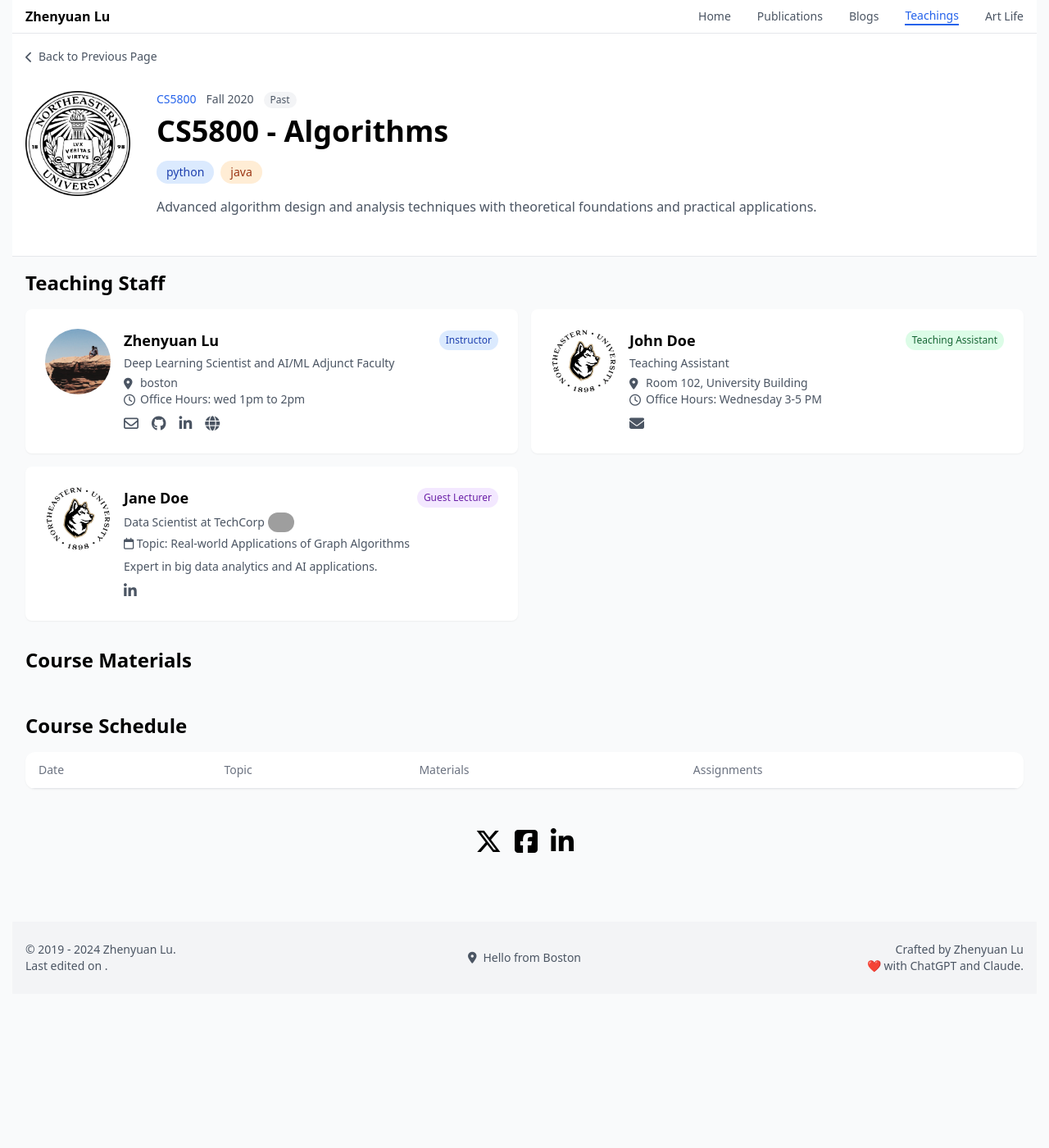
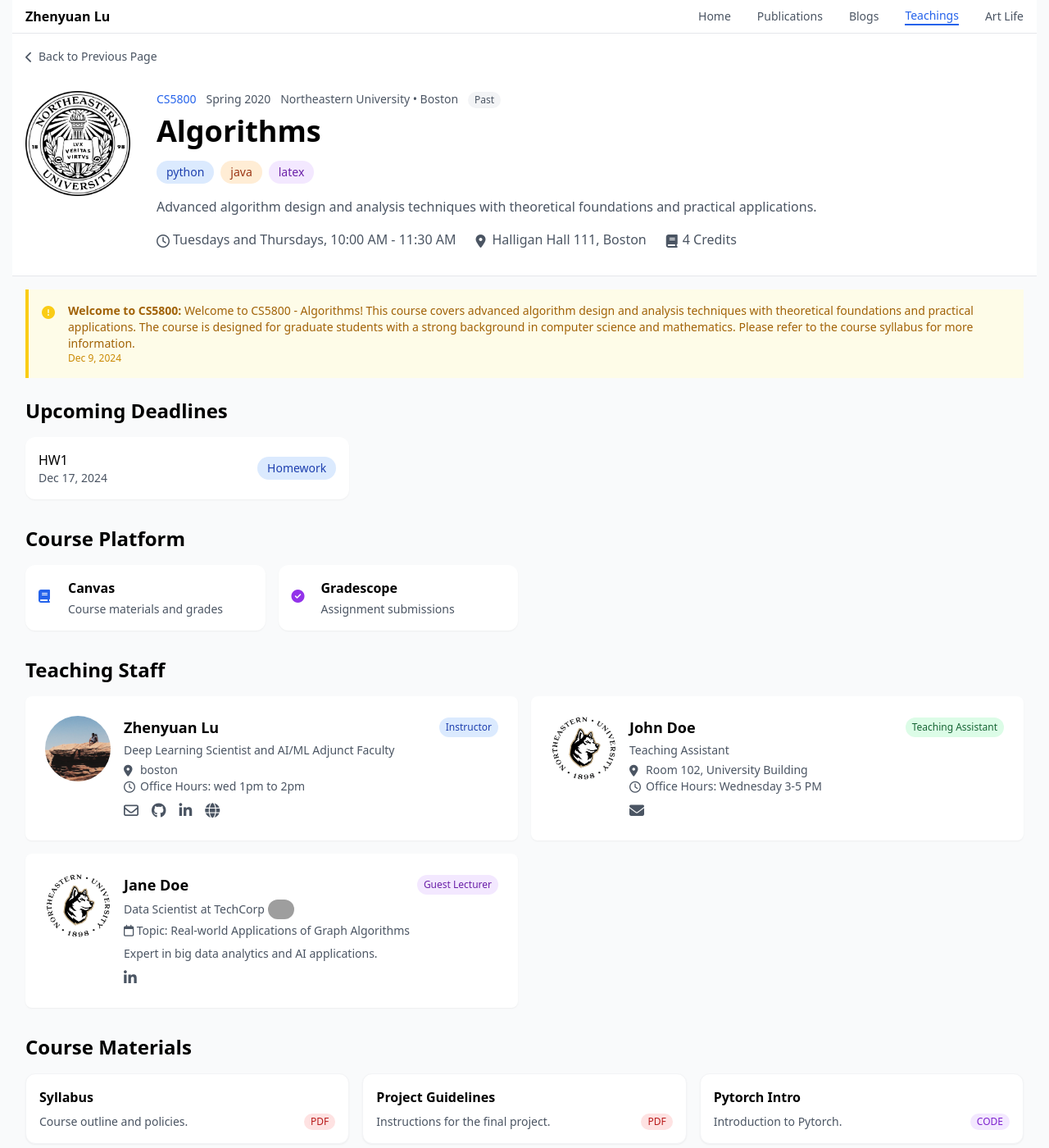
Before and after one commit to zhenyuanlu/courses, a Jekyll site: the page built from _courses/cs5800_fa2020.md, in a window 1280 px wide and 1400 px high. Shown: the whole window at 82% size. Built offline with Jekyll 4.4.1, drawn with Linux system fonts in a browser that asks for light colours; some of the changed text lies outside the part shown; grey boxes are pictures that could not be loaded.

Commit message:
feat: add univ. and campus filter

```diff
--- a/_courses/cs5800_fa2020.md
+++ b/_courses/cs5800_fa2020.md
@@ -1,22 +1,66 @@
 ---
 layout: course
-slug: "cs5800-fa2020"
-title: "CS5800 - Algorithms"
+slug: "cs5800-bos-sp24"
+title: "Algorithms"
+campus: "Boston"
+university: "Northeastern University"
 course_code: "CS5800"
-semester: "Fall 2020"
-season: "fall"
+semester: "Spring 2020"
 level: "Graduate"
 status: "past"
+schedule: "Tuesdays and Thursdays, 10:00 AM - 11:30 AM"
+location: "Halligan Hall 111"
+credits: 4
 description: "Advanced algorithm design and analysis techniques with theoretical foundations and practical applications."
 technologies:
   - python
   - java
+  - latex
 instructors:
   - zhenyuan_lu
 teaching_assistants:
   - john_doe
 guest_lecturers:
   - jane_doe
-schedule_file: "cs5800_fa2020.yml"
+schedule_file: "cs5800_sp2024"
+course_materials:
+  - title: "Syllabus"
+    files:
+      - description: "Course outline and policies."
+        url: "/materials/syllabus.pdf"
+        type: "pdf"
+  - title: "Project Guidelines"
+    files:
+      - description: "Instructions for the final project."
+        url: "/materials/project-guidelines.pdf"
+        type: "pdf"
+  - title: "Pytorch Intro"
+    files:
+      - description: "Introduction to Pytorch."
+        url: "/materials/pytorch-intro.zip"
+        type: "code"
+  - title: "Modeling in R"
+    files:
+      - description: "Guide to R modeling."
+        url: "https://r-project.org"
+        type: "url"
+      - description: "C++ source code on GitHub."
+        url: "https://github.com/example/repo"
+        type: "github"
 
+course_platform:
+  - name: "Canvas"
+    url: "https://canvas.institution.edu"
+  - name: "Gradescope"
+    url: "https://www.gradescope.com"
+
+upcoming_deadlines: true
+
+announcements:
+  - title: "Welcome to CS5800"
+    date: "12-09-2024"
+    content: |
+      Welcome to CS5800 - Algorithms! This course covers advanced algorithm design and analysis techniques with theoretical foundations and practical applications. The course is designed for graduate students with a strong background in computer science and mathematics. Please refer to the course syllabus for more information.
+
+keywords: "Algorithms, CS5800, Advanced Algorithms, Northeastern University"
 ---
--- a/_layouts/course.html
+++ b/_layouts/course.html
@@ -26,12 +26,14 @@ layout: default
         <div class="flex flex-wrap justify-center md:justify-start items-baseline gap-3 mb-2">
           <span class="text-sm font-medium text-blue-600">{{ course.course_code }}</span>
           <span class="text-sm text-gray-600">{{ course.semester }}</span>
+          <span class="text-sm text-gray-600">{{ course.university }} • {{ course.campus }}</span>
           <span class="px-2 py-0.5 rounded-full text-xs font-medium {% if course.status == 'active' %}bg-green-100 text-green-800{% else %}bg-gray-100 text-gray-600{% endif %}">
             {{ course.status | capitalize }}
           </span>
         </div>
 
         <h1 class="text-3xl md:text-4xl font-bold mb-4">{{ course.title }}</h1>
+
         <div class="flex flex-wrap justify-center md:justify-start gap-2 mb-4">
           {% for tech in course.technologies %}
           {% assign tech_clean = tech | strip | downcase %}
@@ -54,9 +56,18 @@ layout: default
           {% if course.location %}
           <div class="flex items-center gap-2 text-gray-600">
             <i class="fa-solid fa-map-marker-alt w-4 h-4"></i>
-            {{ course.location }}
+            {{ course.location}}, {{ course.campus }}
           </div>
           {% endif %}
+
+          <!-- Credits Information -->
+          {% if course.credits %}
+          <div class="flex items-center gap-2 text-gray-600">
+            <i class="fa-solid fa-book w-4 h-4"></i>
+            {{ course.credits }} Credits
+          </div>
+          {% endif %}
+
           {% if course.enrollment_status %}
           <div class="flex items-center gap-2 text-gray-600">
             <i class="fa-solid fa-users w-4 h-4"></i>
@@ -92,6 +103,7 @@ layout: default
   <!-- Teaching Staff -->
   {% include teaching_staff_card.html %}
 
+
   <!-- Course Materials -->
   {% include course_materials.html %}
 
--- a/assets/css/styles.css
+++ b/assets/css/styles.css
@@ -554,6 +554,40 @@ video {
   display: none;
 }
 
+.container {
+  width: 100%;
+}
+
+@media (min-width: 640px) {
+  .container {
+    max-width: 640px;
+  }
+}
+
+@media (min-width: 768px) {
+  .container {
+    max-width: 768px;
+  }
+}
+
+@media (min-width: 1024px) {
+  .container {
+    max-width: 1024px;
+  }
+}
+
+@media (min-width: 1280px) {
+  .container {
+    max-width: 1280px;
+  }
+}
+
+@media (min-width: 1536px) {
+  .container {
+    max-width: 1536px;
+  }
+}
+
 .prose {
   color: var(--tw-prose-body);
   max-width: 65ch;
```
Also changed, not shown: _courses/cs5800_sp2024.md (+2 -1 lines), _includes/course_card.html (+17 -3 lines), _layouts/home.html (+28 -0 lines), assets/js/filter_courses.js (+32 -4 lines).
